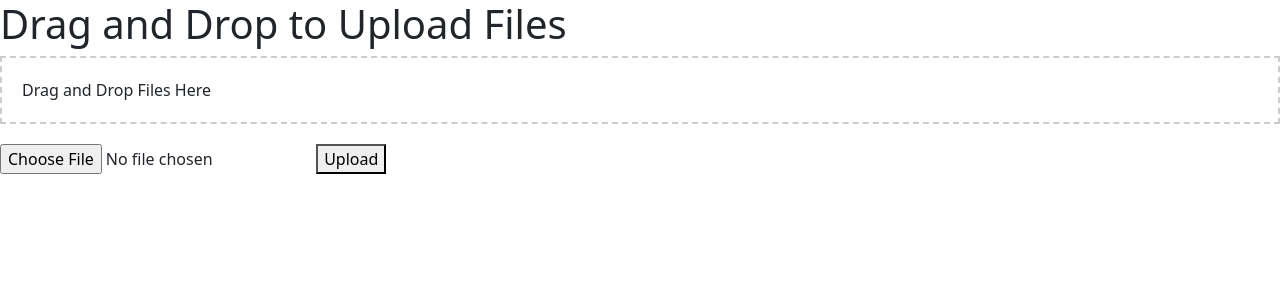
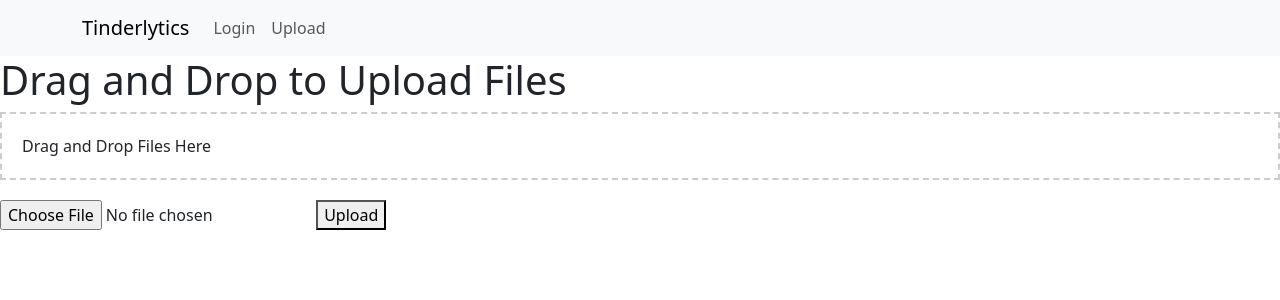
Before and after one commit to Sentexi/tinderlytics-web, a Flask app: page / in a window 1280 px wide. Shown: the top 300 px of the page. Run offline with Flask 3, Linux system fonts and the light colour scheme.

Commit message:
Added navbar

```diff
--- a/templates/base.html
+++ b/templates/base.html
@@ -34,9 +34,25 @@
 
 </head>
 <body>
-    <header>
-        <!-- Add your header content, navigation, etc. -->
-    </header>
+    <nav class="navbar navbar-expand-lg navbar-light bg-light">
+        <div class="container">
+            <a class="navbar-brand" href="#">Tinderlytics</a>
+            <button class="navbar-toggler" type="button" data-bs-toggle="collapse" data-bs-target="#navbarNav"
+                aria-controls="navbarNav" aria-expanded="false" aria-label="Toggle navigation">
+                <span class="navbar-toggler-icon"></span>
+            </button>
+            <div class="collapse navbar-collapse" id="navbarNav">
+                <ul class="navbar-nav ml-auto">
+                    <li class="nav-item">
+                        <a class="nav-link" href="/login">Login</a>
+                    </li>
+                    <li class="nav-item">
+                        <a class="nav-link" href="/upload">Upload</a>
+                    </li>
+                </ul>
+            </div>
+        </div>
+    </nav>
 
     {% block content %}{% endblock %}  <!-- Placeholder for content block -->
 
```
